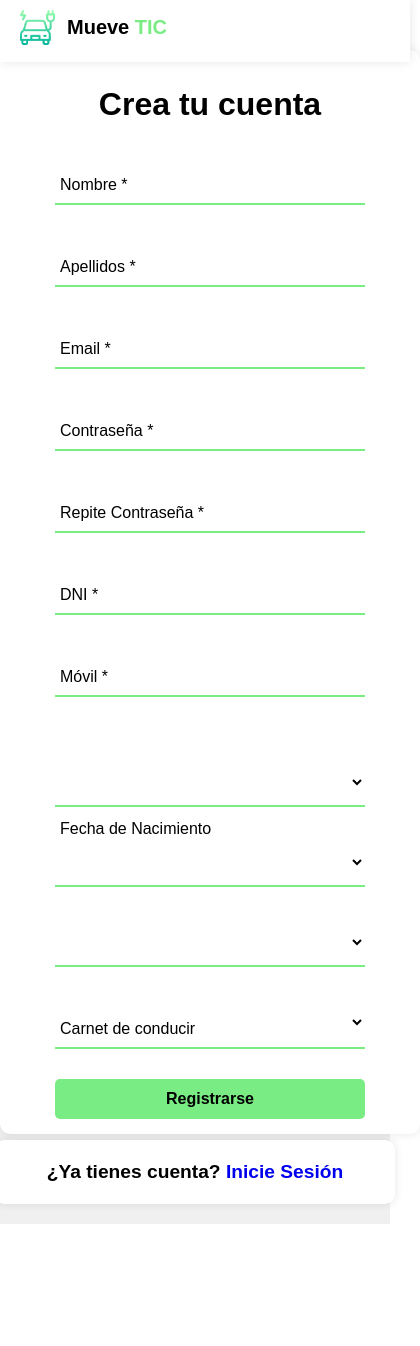
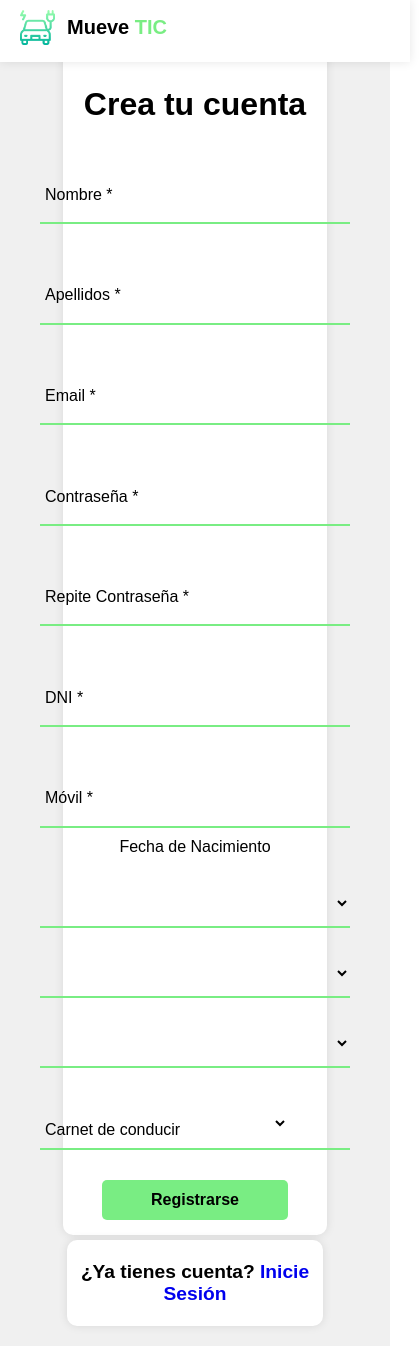
Before and after one commit to GuillermoSantosMolero/SprintMantenimientoFront, an Angular app in the folder MueveTIC/: page /register in a window 390 px wide. Shown: the whole page, 420 px wide, since content can reach past the window. Before the commit the page ends 1224 px from the top, so only its background shows below. Built offline with nearby package versions, Linux system fonts and the light colour scheme.

Commit message:
Diseño Responsive vista user

```diff
--- a/MueveTIC/src/app/forgot-pwd/forgot-pwd.component.css
+++ b/MueveTIC/src/app/forgot-pwd/forgot-pwd.component.css
@@ -202,7 +202,7 @@ a {
 }
 
 /* Modificaciones para dispositivos móviles */
-@media screen and (max-width: 767px) {
+@media screen and (max-width: 991px) {
     .app-container {
         height: auto;
     }
--- a/MueveTIC/src/app/login/login.component.css
+++ b/MueveTIC/src/app/login/login.component.css
@@ -254,7 +254,7 @@ p{
     color: #79ed83;
 }
 
-@media screen and (max-width: 767px) {
+@media screen and (max-width: 991px) {
   @import url('https://fonts.googleapis.com/css2?family=IBM+Plex+Sans:wght@500&display=swap');
 
   /* Barra de navegación */
@@ -349,6 +349,9 @@ p{
       width: 100%; /* Cambiado al 100% para ocupar toda la pantalla en móvil */
       align-items: center;
       text-align: center;
+      display: flex;
+      justify-content: space-evenly;
+      flex-wrap: wrap;
   }
 
   .form-box,
--- a/MueveTIC/src/app/register/register.component.css
+++ b/MueveTIC/src/app/register/register.component.css
@@ -277,7 +277,7 @@ form {
   text-align: justify;
   margin-bottom:10px;
 }
-@media screen and (max-width: 767px) {
+@media screen and (max-width: 991px) {
   /* Barra de navegación */
   .navbar {
     height: 5%; /* Ajusta la altura según sea necesario */
@@ -290,17 +290,29 @@ form {
 
   /* Formulario registro */
   .form-box1 {
-      width: 100%; /* Ocupa todo el ancho de la pantalla */
+      width: 60%; /* Ocupa todo el ancho de la pantalla */
       margin-top: 50px; /* Ajusta la separación superior según sea necesario */
       padding: 15px; /* Ajusta el relleno según sea necesario */
   }
-
-  .inputbox {
-      width: 100%; /* Ocupa todo el ancho de la pantalla */
+  .inputbox input{
+    width: 60%;
+    padding: 3%;
   }
 
+  .inputbox-calendar label {
+    left: 50%; /* Posiciona el label en el centro */
+    transform: translateX(-50%); /* Centra horizontalmente */
+    top: -20px; /* Ajusta la posición vertical según sea necesario */
+}
+
+.inputbox-calendar select {
+    width: 100%; /* Ocupa todo el ancho disponible */
+    margin: 0; /* Elimina el margen derecho */
+    margin-top: 20px; /* Ajusta la separación superior según sea necesario */
+}
+
   .inputbox select {
-      width: 100%; /* Ocupa todo el ancho de la pantalla */
+      width: 60%; /* Ocupa todo el ancho de la pantalla */
   }
 
   .inputbox-calendar select {
@@ -308,12 +320,12 @@ form {
   }
 
   button {
-      width: 100%; /* Ocupa todo el ancho de la pantalla */
+      width: 60%; /* Ocupa todo el ancho de la pantalla */
   }
 
   /* Estilo para log in si tienes cuenta */
   .form-box2 {
-      width: 100%; /* Ocupa todo el ancho de la pantalla */
+      width: 63%; /* Ocupa todo el ancho de la pantalla */
   }
 
   h2 {
--- a/MueveTIC/src/app/user/user.component.css
+++ b/MueveTIC/src/app/user/user.component.css
@@ -21,7 +21,7 @@
 
   nav{
     display: flex;
-    width: 100%;
+    /* width: 100%; */
     margin: auto;
     padding: 0;
     box-sizing: border-box;
@@ -809,3 +809,98 @@
   left: 50%; /* Centra horizontalmente */
   transform: translate(-50%, 50%); /* Ajusta la posición para centrar correctamente */
 }
+
+@media only screen and (max-width: 991px) {
+  div {
+    max-width: 100%;
+    margin: 0 auto;
+  }
+
+  nav {
+      text-align: center;
+      padding: 3%;
+      display: flex;
+      flex-wrap: wrap;
+      width: 75%;
+      margin-left: 3%
+  }
+
+  .menu {
+      list-style-type: none;
+      padding: 0;
+      margin: 0;
+      width: 95%;
+  }
+
+  .menu li {
+    display: block;
+    margin: 10px 0;
+  }
+
+  .perfil-userName {
+      margin-top: 10px;
+      display: block;
+      text-align: center;
+  }
+
+  .perfil {
+      text-align: center;
+  }
+
+  .app-container {
+      margin-top: 10px;
+      width: 100%;
+  }
+
+  .app-container-home,
+  .container-home {
+      max-width: 100%;
+  }
+
+  h1, h2, p {
+      font-size: 70%;
+  }
+
+  .app-container,
+  .app-container-home,
+  .container,
+  .container-home {
+    max-width: 100%;
+  }
+  .h1-home{
+    display: flex;
+    font-size: 250%;
+    margin-top: 12%;
+  }
+  .h2-derecha {
+    font-size: 130%;
+    text-align: left;
+  }
+  .h2-izquierda{
+    font-size: 130%;
+  }
+
+  .video-coche,
+  .video-puntuacion,
+  .image-izquierda,
+  .image-derecha {
+      display: none;
+  }
+
+  .section-izquierda {
+    columns: 2;
+    background-color: #c1efc2;
+    width: min-content;
+    margin-right:0;
+    margin-left:3%;
+    border-radius: 30px;
+    margin-bottom: 50px;
+    padding: 30px;
+  }
+
+  .section-derecha {
+    margin-left:3%;
+  }
+
+
+}
```
Also changed, not shown: MueveTIC/src/app/user/user.component.html (indentation only).
